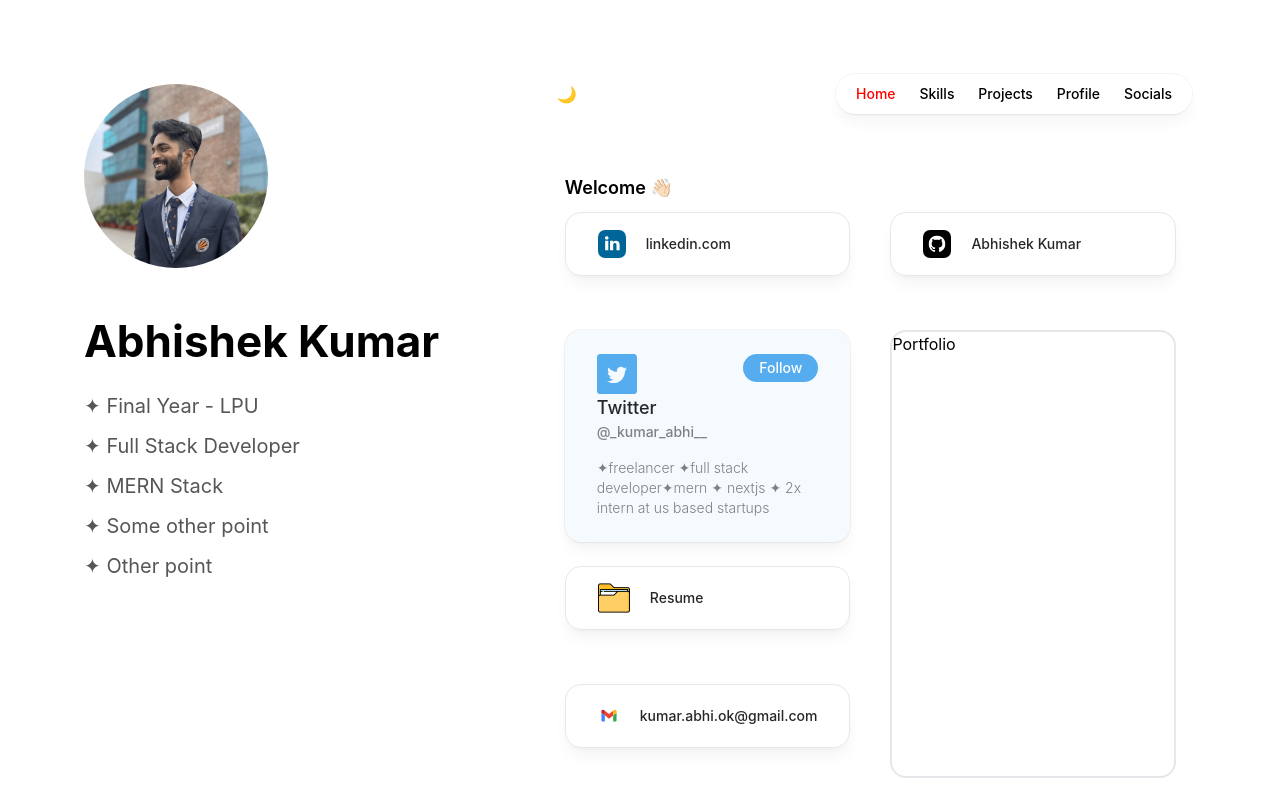
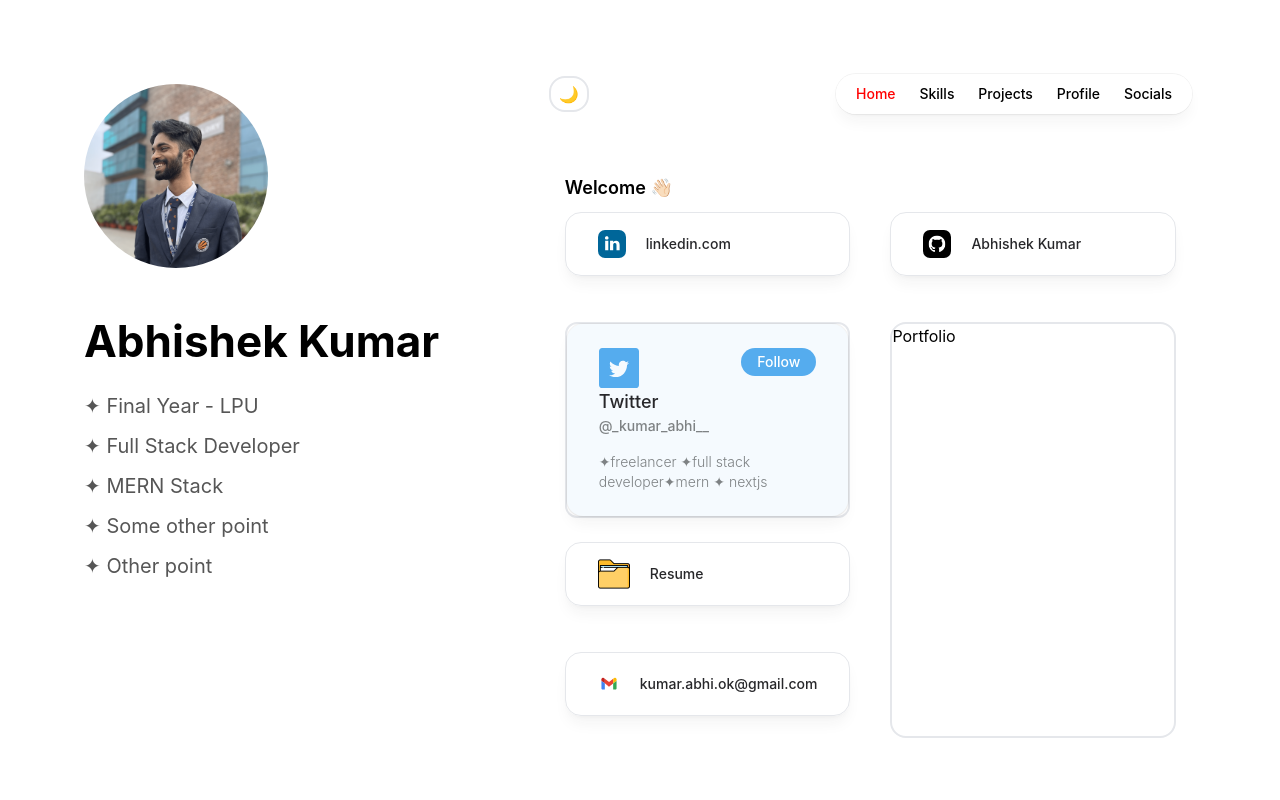
Before and after one commit to kumar-abhi001/NewPortfolio, a React (Vite) app: page / in a window 1280 px wide. Shown: the top 800 px of the page. Built offline with nearby package versions, Linux system fonts and the light colour scheme.

Commit message:
Add style

```diff
--- a/src/components/Body.jsx
+++ b/src/components/Body.jsx
@@ -83,11 +83,11 @@ export default function Body() {
           <a
             href="https://x.com/_kumar_abhi__"
             target="_blank"
-            className="row-span-2"
+            className="row-span-2 border-2 rounded-xl"
           >
             <div
               className="bg-[#f5fafe] text-sm font-medium text-zinc-800 shadow-lg shadow-zinc-800/5 ring-1
-          ring-zinc-900/5  rounded-2xl justify-between px-8 transition-all duration-300 py-6"
+          ring-zinc-900/5  rounded-2xl justify-between px-8 transition-all duration-300 py-6 dark:bg-inherit dark:text-white"
             >
               <div className="flex flex-row justify-between">
                 <div>
@@ -97,7 +97,7 @@ export default function Body() {
                     className="h-10 w-10"
                   />
                 </div>
-                <div className="w-fit h-7 p-1 px-4 text-white rounded-2xl bg-[#55acee]">
+                <div className="w-fit h-7 p-1 px-4 hover:underline text-white rounded-2xl bg-[#55acee]">
                   Follow
                 </div>
               </div>
@@ -105,8 +105,7 @@ export default function Body() {
               <div className="text-lg">Twitter</div>
               <div className="mb-4 text-[#7e8284]">@_kumar_abhi__</div>
               <div className="text-[#7e8284] font-[300]">
-                ✦freelancer ✦full stack developer✦mern ✦ nextjs ✦ 2x intern at
-                us based startups
+                ✦freelancer ✦full stack developer✦mern ✦ nextjs
               </div>
             </div>
           </a>
--- a/src/components/DarkModeToggle.jsx
+++ b/src/components/DarkModeToggle.jsx
@@ -7,7 +7,7 @@ export default function DarkModeToggle() {
   return (
     <button
       onClick={() => setIsDarkMode(!isDarkMode)}
-      className="p-2 rounded  text-black dark:text-white transition"
+      className="px-2 py-1 rounded-2xl border-2 dark  text-black dark:text-white transition"
     >
       {isDarkMode ? "☀️" : "🌙"}
     </button>
--- a/src/components/Footer.css
+++ b/src/components/Footer.css
@@ -1,9 +1,5 @@
 a {
     margin: 10px 0;
-}
-
-a:hover {
-    text-decoration: underline;
 }
 
 #footer a {
--- a/src/components/Footer.jsx
+++ b/src/components/Footer.jsx
@@ -53,7 +53,7 @@ export default function Footer() {
           </a>
         </div>
         <div className="text-[#aeb3be]">
-          Portfolio inspired by <a href="#many">Manu Arora</a>
+          Portfolio inspired by <a href="https://manuarora.in/">Manu Arora</a>
         </div>
       </div>
     </div>
```
Also changed, not shown: 1 other file (tests, documents, lock files or other folders).
